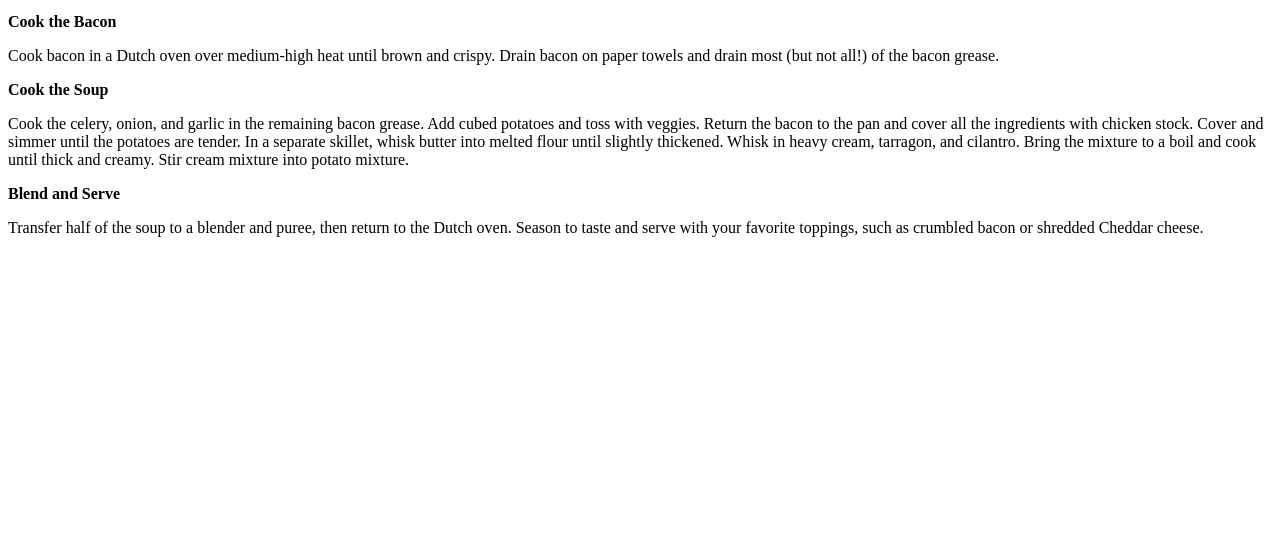
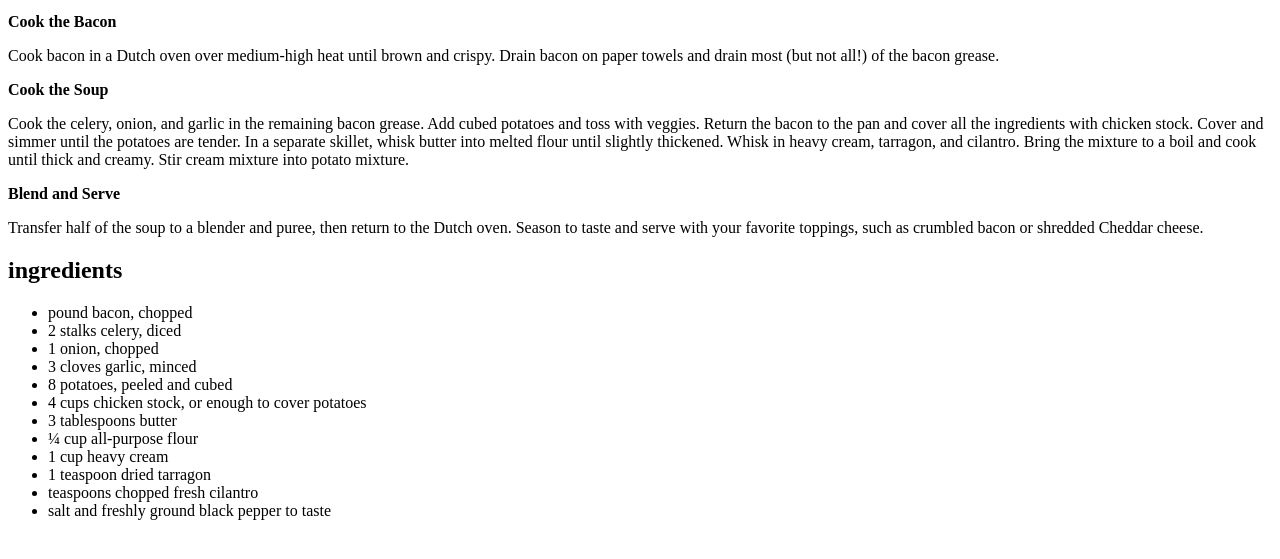
Before and after one commit to smollpat/odin-recipes, a plain HTML site: page recipes/potato-soup.html in a window 1280 px wide. Shown: the part 101-660 px from the top of the page. Drawn offline with Linux system fonts and the light colour scheme.

Commit message:
Add unordered list of ingredients

```diff
--- a/recipes/potato-soup.html
+++ b/recipes/potato-soup.html
@@ -37,5 +37,31 @@
       oven. Season to taste and serve with your favorite toppings, such as
       crumbled bacon or shredded Cheddar cheese.
     </p>
+    <h2>ingredients</h2>
+    <ul>
+      <li>pound bacon, chopped</li>
+
+      <li>2 stalks celery, diced</li>
+
+      <li>1 onion, chopped</li>
+
+      <li>3 cloves garlic, minced</li>
+
+      <li>8 potatoes, peeled and cubed</li>
+
+      <li>4 cups chicken stock, or enough to cover potatoes</li>
+
+      <li>3 tablespoons butter</li>
+
+      <li>¼ cup all-purpose flour</li>
+
+      <li>1 cup heavy cream</li>
+
+      <li>1 teaspoon dried tarragon</li>
+
+      <li>teaspoons chopped fresh cilantro</li>
+
+      <li>salt and freshly ground black pepper to taste</li>
+    </ul>
   </body>
 </html>
```
